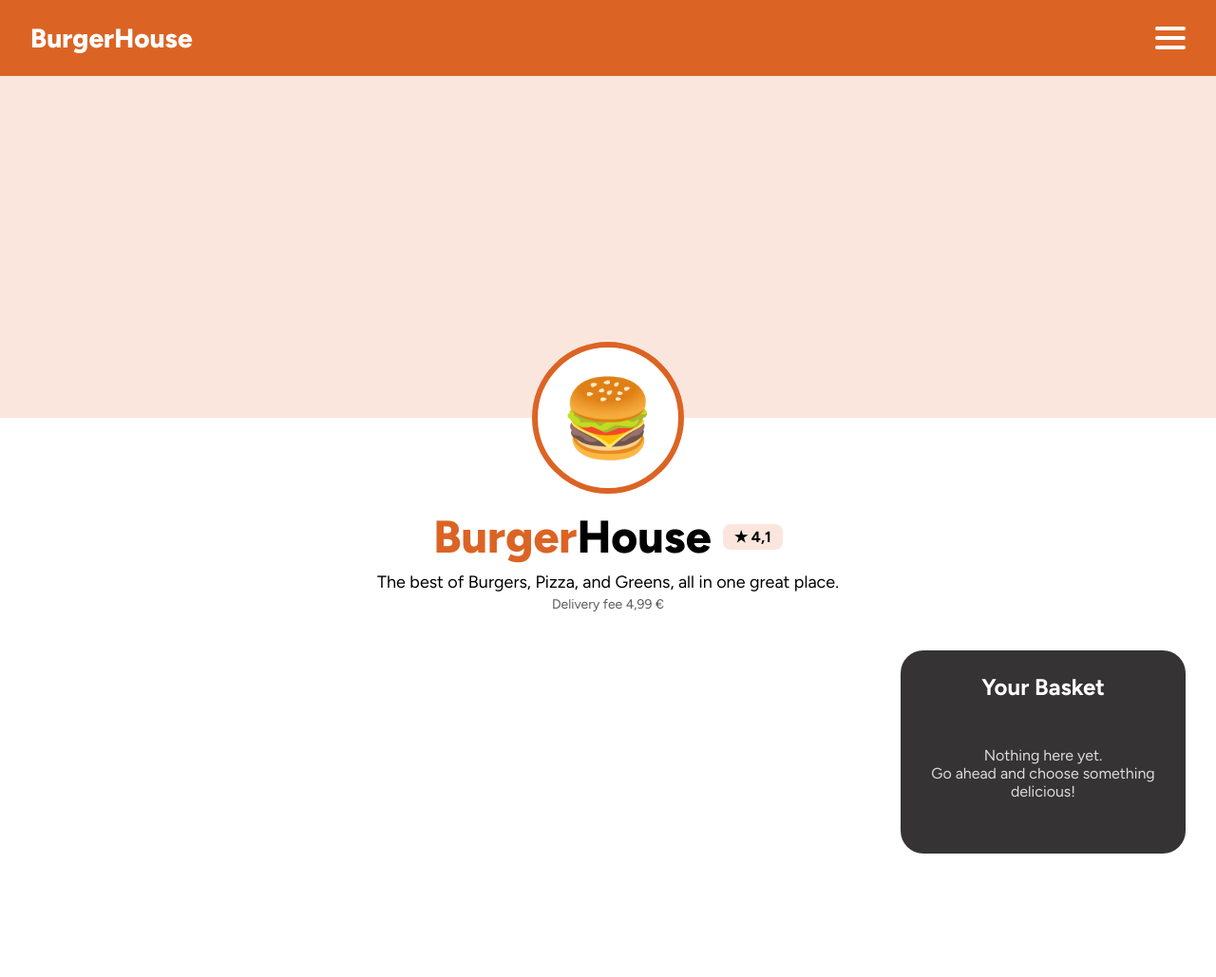
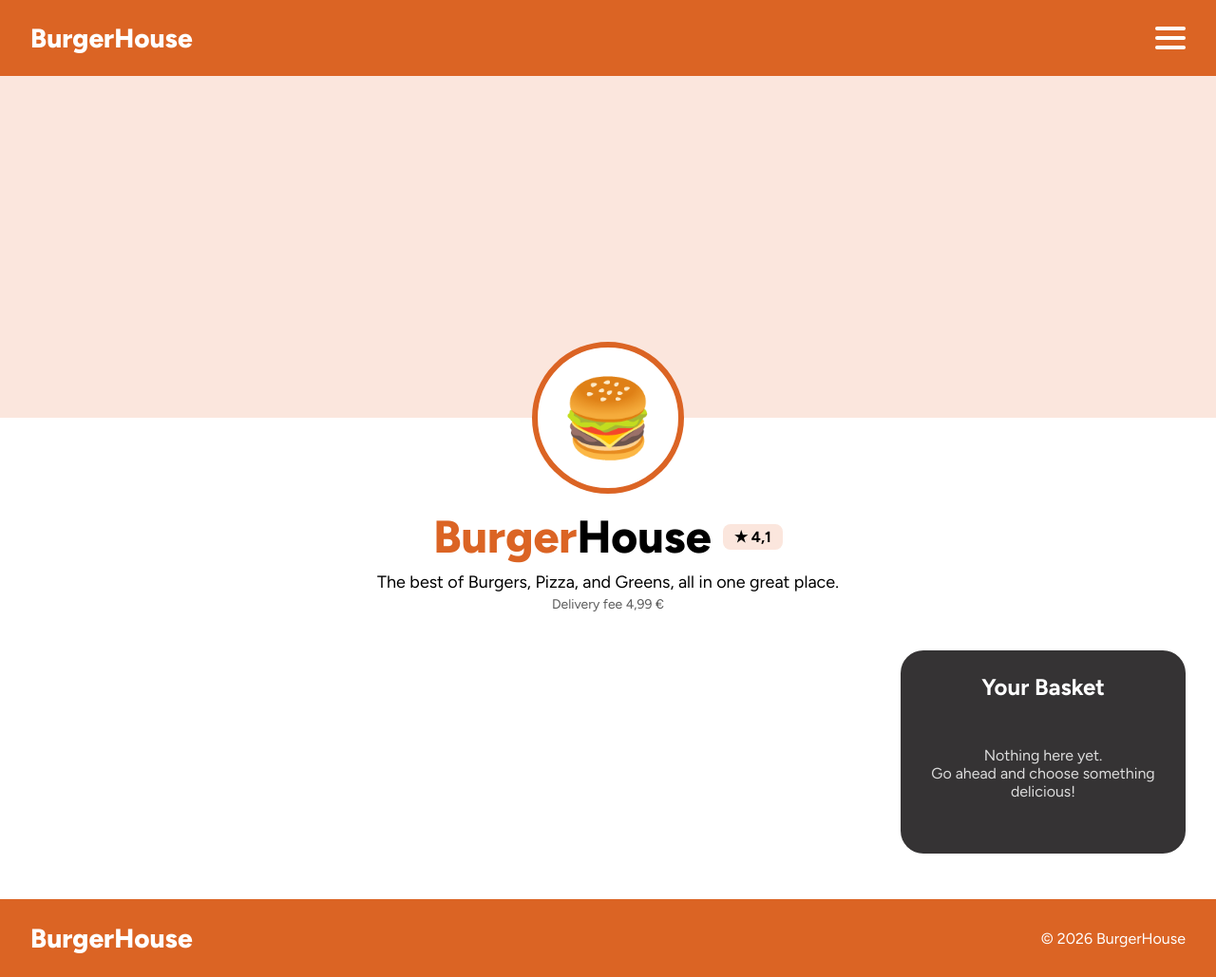
Before and after one commit to Lacha82/BESTELL_APP, a plain HTML site: page index.html in a window 1280 px wide. Shown: the whole page at 95% size. Before the commit the page ends 947 px from the top, so only its background shows below. Drawn offline with Linux system fonts and the light colour scheme.

Commit message:
feat: add footer with content limit
- orange background over the full width like the header
- content limited to 1440px and centered

```diff
--- a/index.html
+++ b/index.html
@@ -55,6 +55,10 @@
     </main>
 
     <footer class="footer">
+        <div class="footer-content">
+            <span class="logo">BurgerHouse</span>
+            <span>© 2026 BurgerHouse</span>
+        </div>
     </footer>
 </body>
 
--- a/style.css
+++ b/style.css
@@ -130,3 +130,19 @@ body {
     width: 300px;
     flex-shrink: 0;                 /* bleibt immer 300px breit */
 }
+
+/* Footer: Farbe über die volle Breite, Inhalt in 1440px */
+
+.footer {
+    background-color: rgba(219, 100, 36, 1);
+    color: rgba(255, 255, 255, 1);
+}
+
+.footer-content {
+    display: flex;
+    justify-content: space-between;
+    align-items: center;
+    max-width: 1440px;
+    margin: 0 auto;
+    padding: 24px 32px;
+}
```
